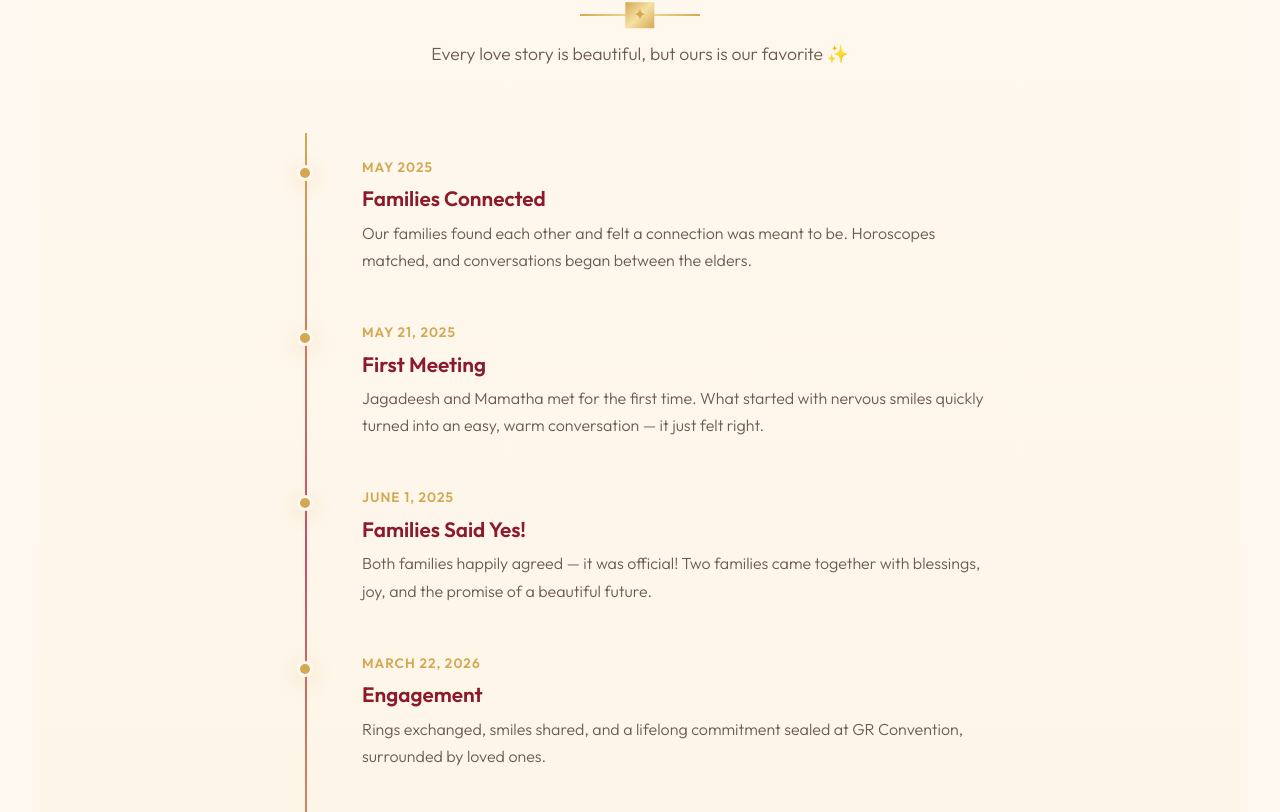
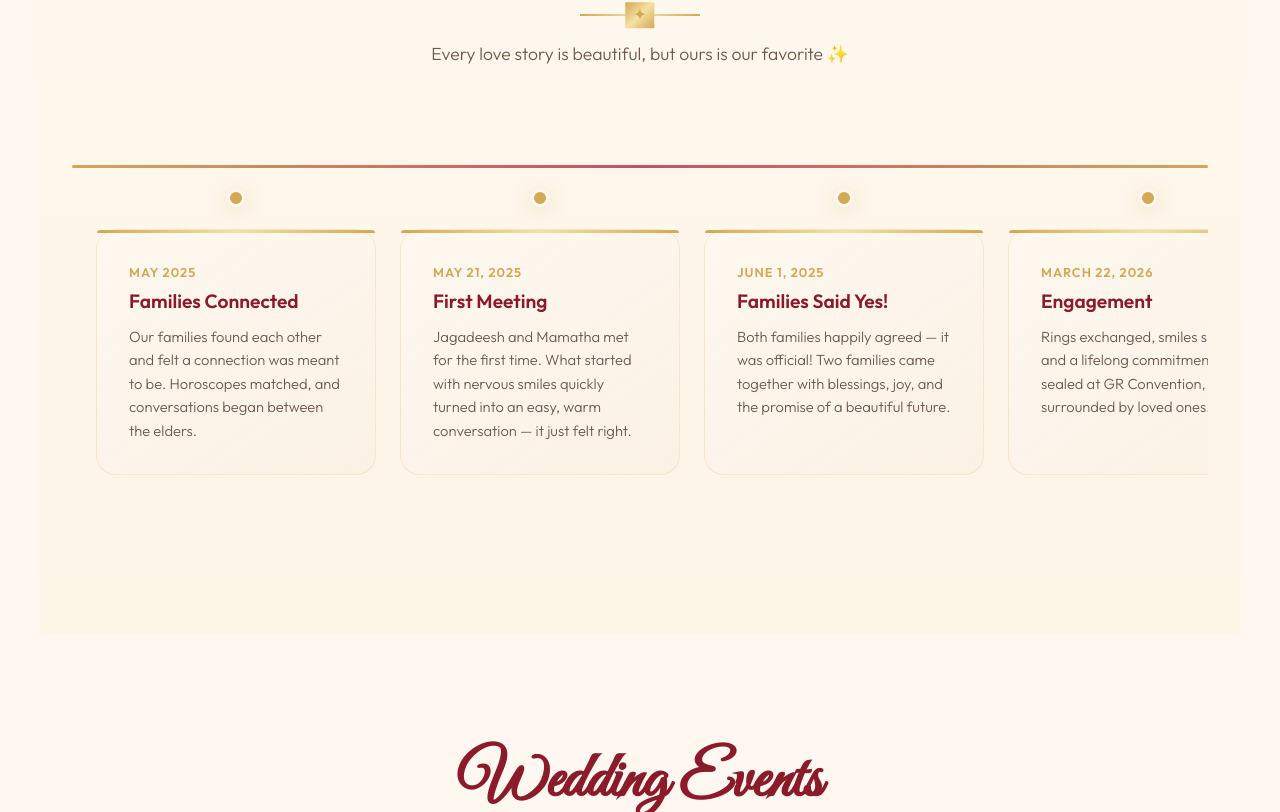
Before and after one commit to Jagan6897/wedding-website, a React (Vite) app: page / in a window 1280 px wide. Shown: the part 1008-1820 px from the top of the page. Built offline with nearby package versions, Linux system fonts and the light colour scheme; no server answers.

Commit message:
feat: horizontal Our Story tiles, livestream delete button, updated couple photo

```diff
--- a/src/components/OurStory.tsx
+++ b/src/components/OurStory.tsx
@@ -9,19 +9,23 @@ export default function OurStory() {
                 Every love story is beautiful, but ours is our favorite ✨
             </p>
 
-            <div className="timeline">
+            <div className="timeline-horizontal-wrapper">
+                <div className="timeline-horizontal">
                     {WEDDING_CONFIG.story.map((item, index) => (
                         <div
-                        className="timeline-item"
+                            className="timeline-card"
                             key={index}
-                        style={{ animationDelay: `${0.2 + index * 0.2}s` }}
+                            style={{ animationDelay: `${0.2 + index * 0.15}s` }}
                         >
-                        <div className="timeline-dot" />
+                            <div className="timeline-card-dot" />
+                            <div className="timeline-card-content">
                                 <div className="timeline-date">{item.date}</div>
                                 <h3 className="timeline-title">{item.title}</h3>
                                 <p className="timeline-description">{item.description}</p>
                             </div>
+                        </div>
                     ))}
+                </div>
             </div>
         </section>
     );
--- a/src/components/admin/ManageLiveStream.tsx
+++ b/src/components/admin/ManageLiveStream.tsx
@@ -1,10 +1,11 @@
 import { useState, useEffect } from 'react';
-import { Video, Save } from 'lucide-react';
+import { Video, Save, Trash2 } from 'lucide-react';
 import { WEDDING_CONFIG } from '../../config';
 
 export default function ManageLiveStream() {
     const [liveUrl, setLiveUrl] = useState('');
     const [isSaving, setIsSaving] = useState(false);
+    const [isDeleting, setIsDeleting] = useState(false);
     const [message, setMessage] = useState('');
 
     useEffect(() => {
@@ -12,17 +13,9 @@ export default function ManageLiveStream() {
         setLiveUrl(WEDDING_CONFIG.liveStreamUrl);
     }, []);
 
-    const handleSave = async (e: React.FormEvent) => {
-        e.preventDefault();
-        setIsSaving(true);
-        setMessage('');
-
-        try {
-            // Update the config object locally first
-            const newConfig = { ...WEDDING_CONFIG, liveStreamUrl: liveUrl };
-
-            // Send to API
+    const saveUrl = async (url: string) => {
         const token = localStorage.getItem('adminToken');
+        const newConfig = { ...WEDDING_CONFIG, liveStreamUrl: url };
         const res = await fetch('/api/content', {
             method: 'POST',
             headers: {
@@ -31,16 +24,42 @@ export default function ManageLiveStream() {
             },
             body: JSON.stringify({ content: newConfig })
         });
+        return res.ok;
+    };
 
-            if (res.ok) {
-                setMessage('✅ Live stream link updated successfully!');
-            } else {
-                setMessage('❌ Failed to update link.');
-            }
-        } catch (error) {
+    const handleSave = async (e: React.FormEvent) => {
+        e.preventDefault();
+        setIsSaving(true);
+        setMessage('');
+
+        try {
+            const ok = await saveUrl(liveUrl);
+            setMessage(ok ? '✅ Live stream link updated successfully!' : '❌ Failed to update link.');
+        } catch {
             setMessage('❌ Error saving data.');
         } finally {
             setIsSaving(false);
+        }
+    };
+
+    const handleDelete = async () => {
+        if (!confirm('Are you sure you want to remove the livestream link? The page will show "Coming Soon" instead.')) return;
+
+        setIsDeleting(true);
+        setMessage('');
+
+        try {
+            const ok = await saveUrl('');
+            if (ok) {
+                setLiveUrl('');
+                setMessage('🗑️ Live stream link removed. Page will show "Coming Soon".');
+            } else {
+                setMessage('❌ Failed to remove link.');
+            }
+        } catch {
+            setMessage('❌ Error removing link.');
+        } finally {
+            setIsDeleting(false);
         }
     };
 
@@ -62,12 +81,35 @@ export default function ManageLiveStream() {
                     <small>Leave empty to show "Coming Soon"</small>
                 </div>
 
-                <button type="submit" className="admin-btn" disabled={isSaving}>
+                <div style={{ display: 'flex', gap: '0.75rem', alignItems: 'center', flexWrap: 'wrap' }}>
+                    <button type="submit" className="admin-btn" disabled={isSaving || isDeleting}>
                         {isSaving ? 'Saving...' : <><Save size={18} /> Update Link</>}
                     </button>
 
+                    {liveUrl && (
+                        <button
+                            type="button"
+                            className="admin-btn"
+                            onClick={handleDelete}
+                            disabled={isSaving || isDeleting}
+                            style={{ background: '#dc3545', borderColor: '#dc3545' }}
+                        >
+                            {isDeleting ? 'Removing...' : <><Trash2 size={18} /> Delete Link</>}
+                        </button>
+                    )}
+                </div>
+
                 {message && <p className="status-msg">{message}</p>}
             </form>
+
+            {liveUrl && (
+                <div style={{ marginTop: '1.5rem', padding: '1rem', background: 'rgba(212,168,83,0.1)', borderRadius: '8px', fontSize: '0.9rem' }}>
+                    <strong>Current link:</strong>{' '}
+                    <a href={liveUrl} target="_blank" rel="noopener noreferrer" style={{ color: 'var(--color-gold)', wordBreak: 'break-all' }}>
+                        {liveUrl}
+                    </a>
+                </div>
+            )}
         </div>
     );
 }
--- a/src/index.css
+++ b/src/index.css
@@ -618,64 +618,101 @@ img {
 /* ---------- Our Story ---------- */
 .story-section {
   background: var(--gradient-section-alt);
-}
-
-.timeline {
+  overflow: hidden;
+}
+
+.timeline-horizontal-wrapper {
   position: relative;
-  max-width: 700px;
-  margin: 0 auto;
-  padding-left: 40px;
-}
-
-.timeline::before {
+  padding: var(--space-xl) 0;
+  overflow-x: auto;
+  scrollbar-width: none;
+  -ms-overflow-style: none;
+}
+
+.timeline-horizontal-wrapper::-webkit-scrollbar {
+  display: none;
+}
+
+.timeline-horizontal {
+  display: flex;
+  gap: var(--space-lg);
+  padding: var(--space-xl) var(--space-lg);
+  min-width: min-content;
+  position: relative;
+}
+
+/* Horizontal connecting line */
+.timeline-horizontal::before {
   content: '';
   position: absolute;
-  left: 15px;
   top: 0;
-  bottom: 0;
-  width: 2px;
-  background: linear-gradient(180deg, var(--color-gold), var(--color-rose), var(--color-gold));
-}
-
-.timeline-item {
+  left: 0;
+  right: 0;
+  height: 3px;
+  background: linear-gradient(90deg, var(--color-gold), var(--color-rose), var(--color-gold));
+  border-radius: 2px;
+}
+
+.timeline-card {
+  flex: 0 0 280px;
   position: relative;
-  padding: var(--space-lg) 0;
-  padding-left: var(--space-xl);
+  padding-top: var(--space-xl);
   opacity: 0;
-  transform: translateX(-20px);
-  animation: slideInLeft 0.6s ease forwards;
-}
-
-.timeline-item:nth-child(1) {
-  animation-delay: 0.2s;
-}
-
-.timeline-item:nth-child(2) {
-  animation-delay: 0.4s;
-}
-
-.timeline-item:nth-child(3) {
-  animation-delay: 0.6s;
-}
-
-.timeline-item:nth-child(4) {
-  animation-delay: 0.8s;
-}
-
-.timeline-dot {
+  transform: translateY(20px);
+  animation: cardSlideUp 0.5s ease forwards;
+}
+
+@keyframes cardSlideUp {
+  to {
+    opacity: 1;
+    transform: translateY(0);
+  }
+}
+
+/* Dot on the horizontal line */
+.timeline-card-dot {
   position: absolute;
-  left: -33px;
-  top: var(--space-xl);
-  width: 16px;
-  height: 16px;
+  top: -8px;
+  left: 50%;
+  transform: translateX(-50%);
+  width: 18px;
+  height: 18px;
   border-radius: var(--radius-full);
   background: var(--color-gold);
   border: 3px solid var(--color-ivory);
   box-shadow: var(--shadow-gold);
+  z-index: 2;
+}
+
+.timeline-card-content {
+  background: var(--gradient-card);
+  border-radius: var(--radius-lg);
+  padding: var(--space-xl);
+  border: 1px solid rgba(212, 168, 83, 0.2);
+  transition: var(--transition-spring);
+  height: 100%;
+  position: relative;
+}
+
+.timeline-card-content::before {
+  content: '';
+  position: absolute;
+  top: 0;
+  left: 0;
+  right: 0;
+  height: 3px;
+  background: var(--gradient-gold);
+  border-radius: var(--radius-lg) var(--radius-lg) 0 0;
+}
+
+.timeline-card-content:hover {
+  transform: translateY(-6px);
+  box-shadow: var(--shadow-lg);
+  border-color: rgba(212, 168, 83, 0.4);
 }
 
 .timeline-date {
-  font-size: 0.85rem;
+  font-size: 0.8rem;
   color: var(--color-gold);
   font-weight: 600;
   letter-spacing: 1px;
@@ -684,16 +721,17 @@ img {
 }
 
 .timeline-title {
-  font-size: 1.3rem;
+  font-size: 1.2rem;
   font-weight: 600;
   color: var(--color-maroon);
-  margin-bottom: var(--space-xs);
+  margin-bottom: var(--space-sm);
 }
 
 .timeline-description {
   color: var(--color-text-light);
   font-weight: 300;
-  line-height: 1.7;
+  line-height: 1.6;
+  font-size: 0.92rem;
 }
 
 @keyframes slideInLeft {
```
Also changed, not shown: test-gp.cjs (added, +15 -0 lines), test-gp.mjs (added, +15 -0 lines), public/images/couple-together.jpg. Lines whose indentation alone changed are shown as unchanged.
